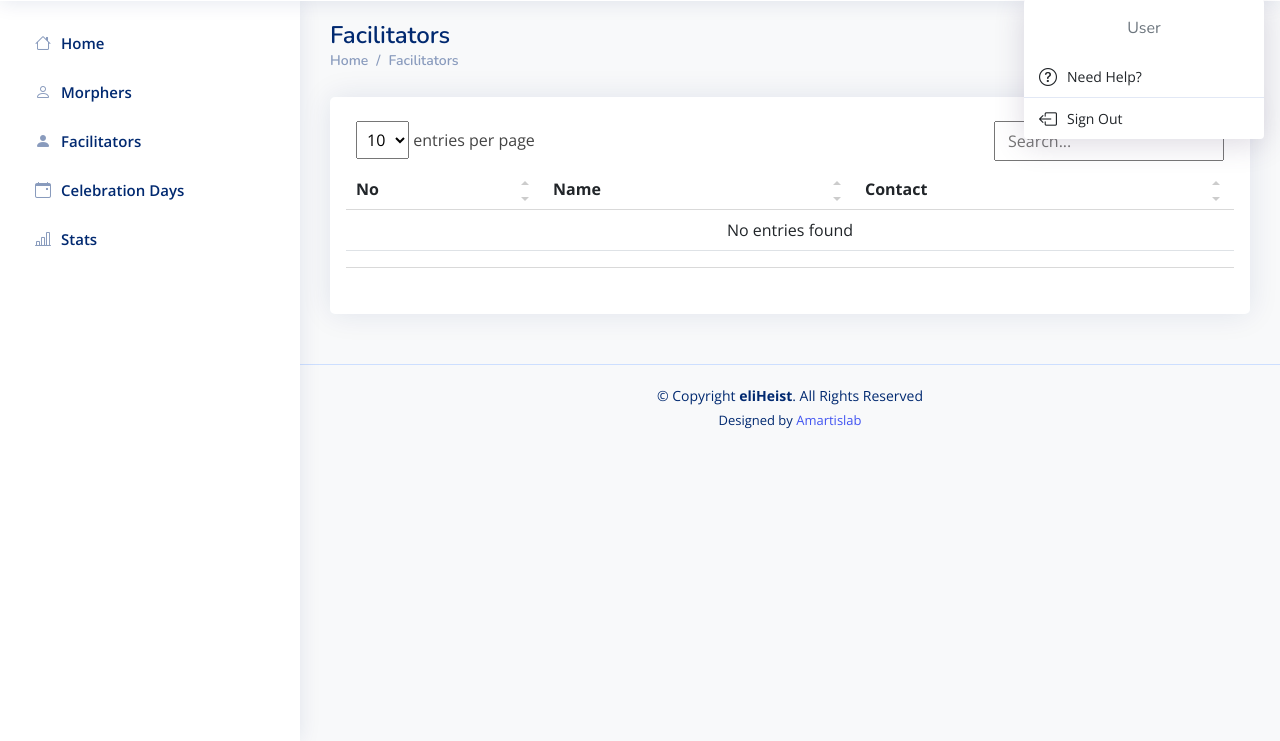
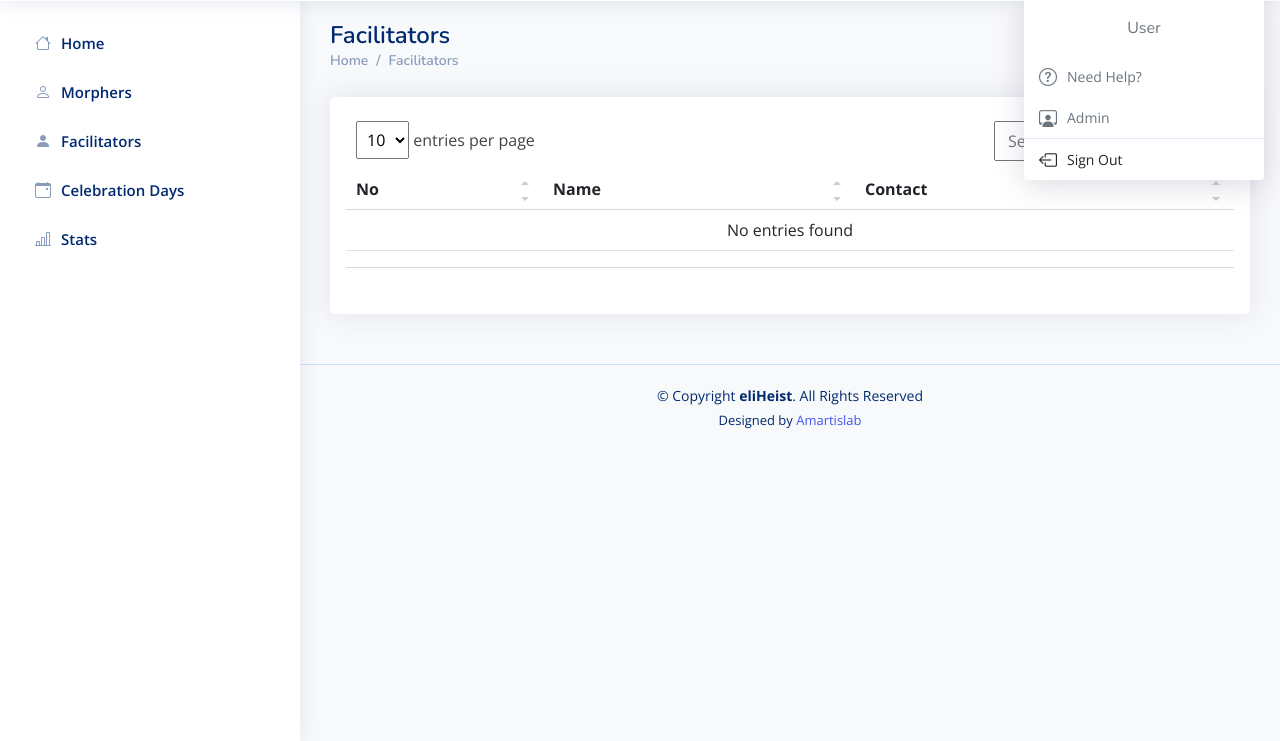
Before and after one commit to eliHeist/morphstats, a Django app: page /facilitators/ in a window 1280 px wide, after a click that opens the changed part. Shown: the part 59-800 px from the top of the page. Run offline with Django 4.2, Linux system fonts and the light colour scheme; data that the repository does not hold is empty; some libraries are stand-ins or nearby versions.

Commit message:
add admin link

```diff
--- a/templates/components/header.html
+++ b/templates/components/header.html
@@ -10,14 +10,6 @@
     </a>
     <i class="bi bi-list toggle-sidebar-btn"></i>
   </div><!-- End Logo -->
-
-  <!-- <div class="search-bar">
-    <form class="search-form d-flex align-items-center" method="POST" action="#">
-      <input type="text" name="query" placeholder="Search" title="Enter search keyword">
-      <button type="submit" title="Search"><i class="bi bi-search"></i></button>
-    </form>
-  </div> -->
-  <!-- End Search Bar -->
 
   <nav class="header-nav ms-auto">
     <ul class="d-flex align-items-center">
@@ -46,9 +38,15 @@
           </li>
 
           <li>
-            <a class="dropdown-item d-flex align-items-center" href="pages-faq.html">
+            <a class="dropdown-item d-flex align-items-center text-muted" href="#">
               <i class="bi bi-question-circle"></i>
               <span>Need Help?</span>
+            </a>
+          </li>
+          <li>
+            <a class="dropdown-item d-flex align-items-center text-muted" href="#">
+              <i class="bi bi-person-workspace"></i>
+              <span>Admin</span>
             </a>
           </li>
           <li>
```
